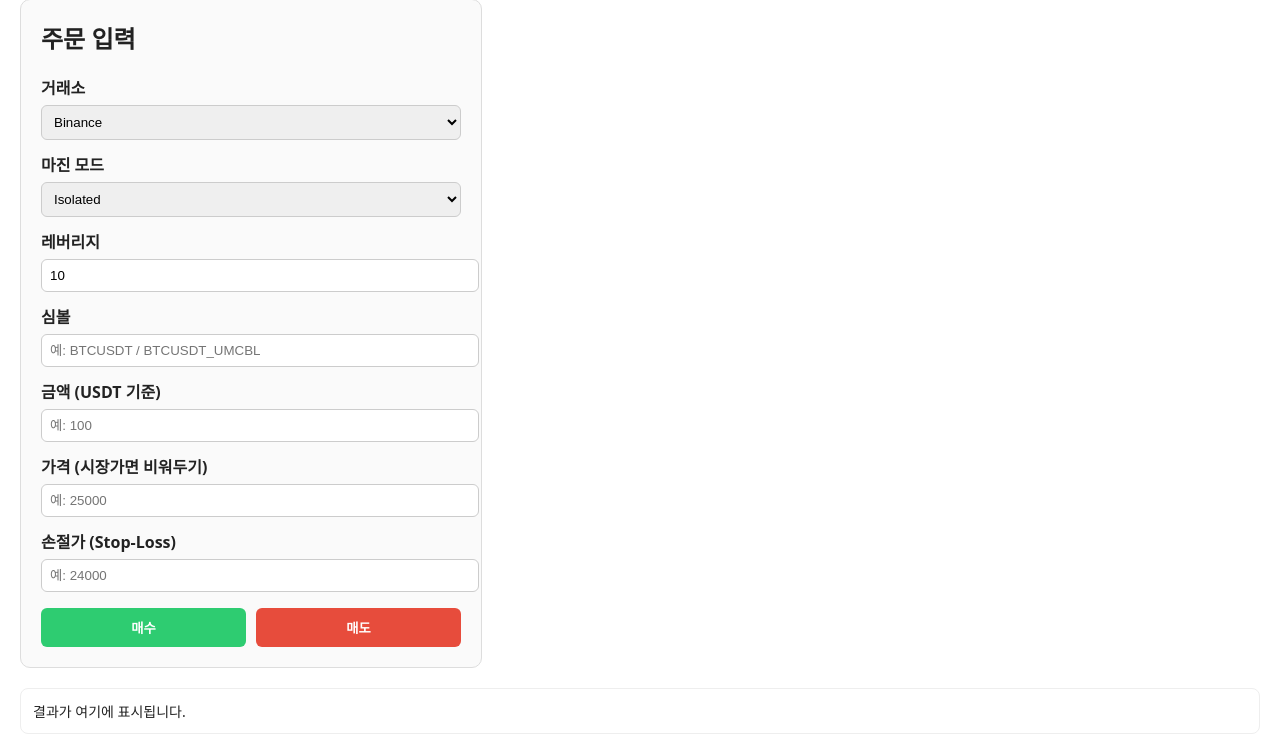
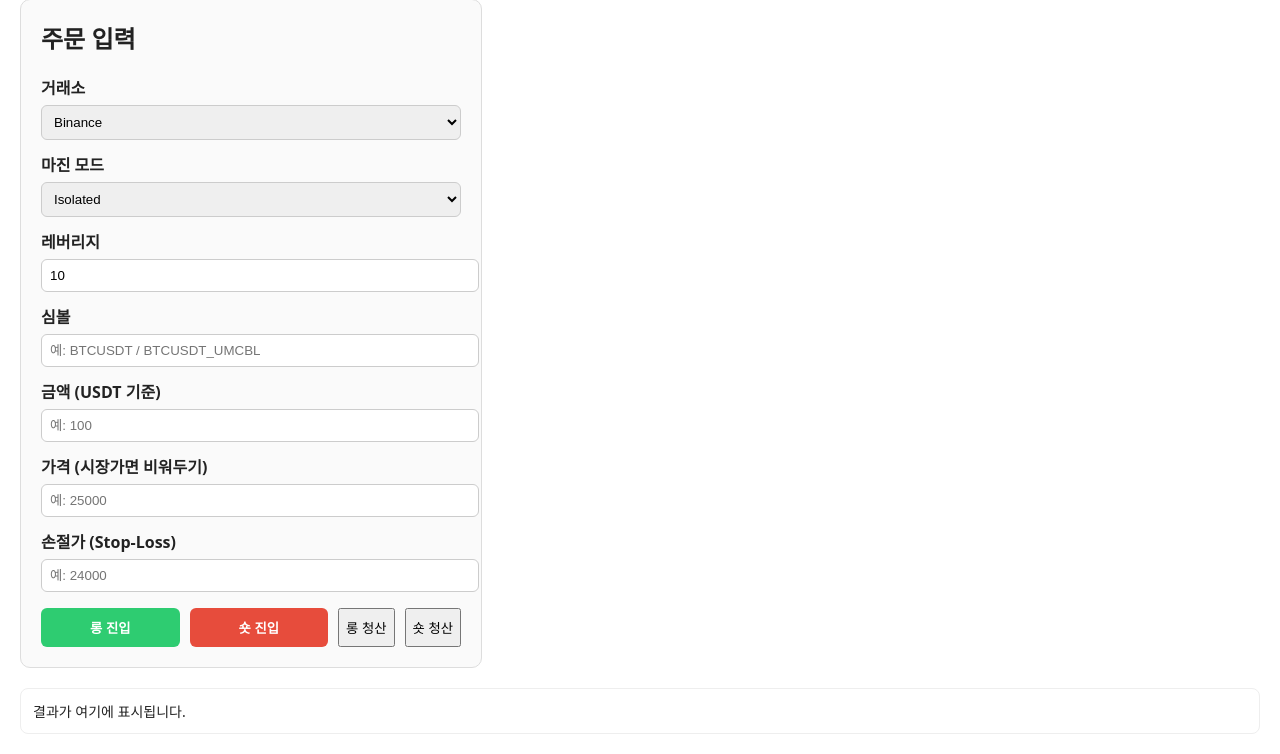
Before and after one commit to magician9472/usdt-funding-arbitrage, a FastAPI app: page /order in a window 1280 px wide. Shown: the part 126-880 px from the top of the page. Run offline with FastAPI, Linux system fonts and the light colour scheme; parts of the project's set-up code (start-up, migrations or seed data) failed here and were passed over.

Commit message:
fix: Hedge모드로 변경

```diff
--- a/backend/static/js/order.js
+++ b/backend/static/js/order.js
@@ -1,29 +1,33 @@
-async function placeOrder(side) {
+async function placeOrder(action) {
   const exchange = document.getElementById("exchange").value;
   const symbol = document.getElementById("symbol").value.trim();
   const usdAmount = parseFloat(document.getElementById("usdAmount").value);
-  const price = document.getElementById("price").value.trim();
+  const priceVal = document.getElementById("price").value.trim();
   const leverage = parseInt(document.getElementById("leverage").value);
   const marginMode = document.getElementById("marginMode").value;
-  const stopLoss = document.getElementById("stopLoss").value.trim();
+  const stopLossVal = document.getElementById("stopLoss").value.trim();
 
   if (!symbol || !usdAmount || usdAmount <= 0) {
     return showResult({status: "error", message: "심볼과 금액(USDT)을 올바르게 입력하세요."});
   }
 
-  let sideParam = side;
+  let sideParam = action;
+
   if (exchange === "bitget") {
-    sideParam = (side === "BUY") ? "open_long" : "open_short";
+    if (action === "BUY") sideParam = "open_long";
+    else if (action === "SELL") sideParam = "open_short";
+    else if (action === "CLOSE_LONG") sideParam = "close_long";
+    else if (action === "CLOSE_SHORT") sideParam = "close_short";
   }
 
   const payload = {
     symbol,
     side: sideParam,
     usdAmount,
-    price: price || null,
+    price: priceVal ? parseFloat(priceVal) : null,
     leverage,
     marginMode,
-    stopLoss: stopLoss || null
+    stopLoss: stopLossVal ? parseFloat(stopLossVal) : null
   };
 
   try {
@@ -38,7 +42,3 @@
     showResult({status: "error", message: String(err)});
   }
 }
-
-function showResult(data) {
-  document.getElementById("result").textContent = JSON.stringify(data, null, 2);
-}
--- a/backend/templates/order.html
+++ b/backend/templates/order.html
@@ -30,7 +30,6 @@
     <label>마진 모드
       <select id="marginMode">
         <option value="isolated">Isolated</option>
-        <option value="cross">Cross</option>
       </select>
     </label>
 
@@ -55,8 +54,12 @@
     </label>
 
     <div class="btns">
-      <button class="btn-buy" onclick="placeOrder('BUY')">매수</button>
-      <button class="btn-sell" onclick="placeOrder('SELL')">매도</button>
+      <!-- 진입 -->
+      <button class="btn-buy" onclick="placeOrder('BUY')">롱 진입</button>
+      <button class="btn-sell" onclick="placeOrder('SELL')">숏 진입</button>
+      <!-- 청산 -->
+      <button class="btn-close-long" onclick="placeOrder('CLOSE_LONG')">롱 청산</button>
+      <button class="btn-close-short" onclick="placeOrder('CLOSE_SHORT')">숏 청산</button>
     </div>
   </div>
 
```
